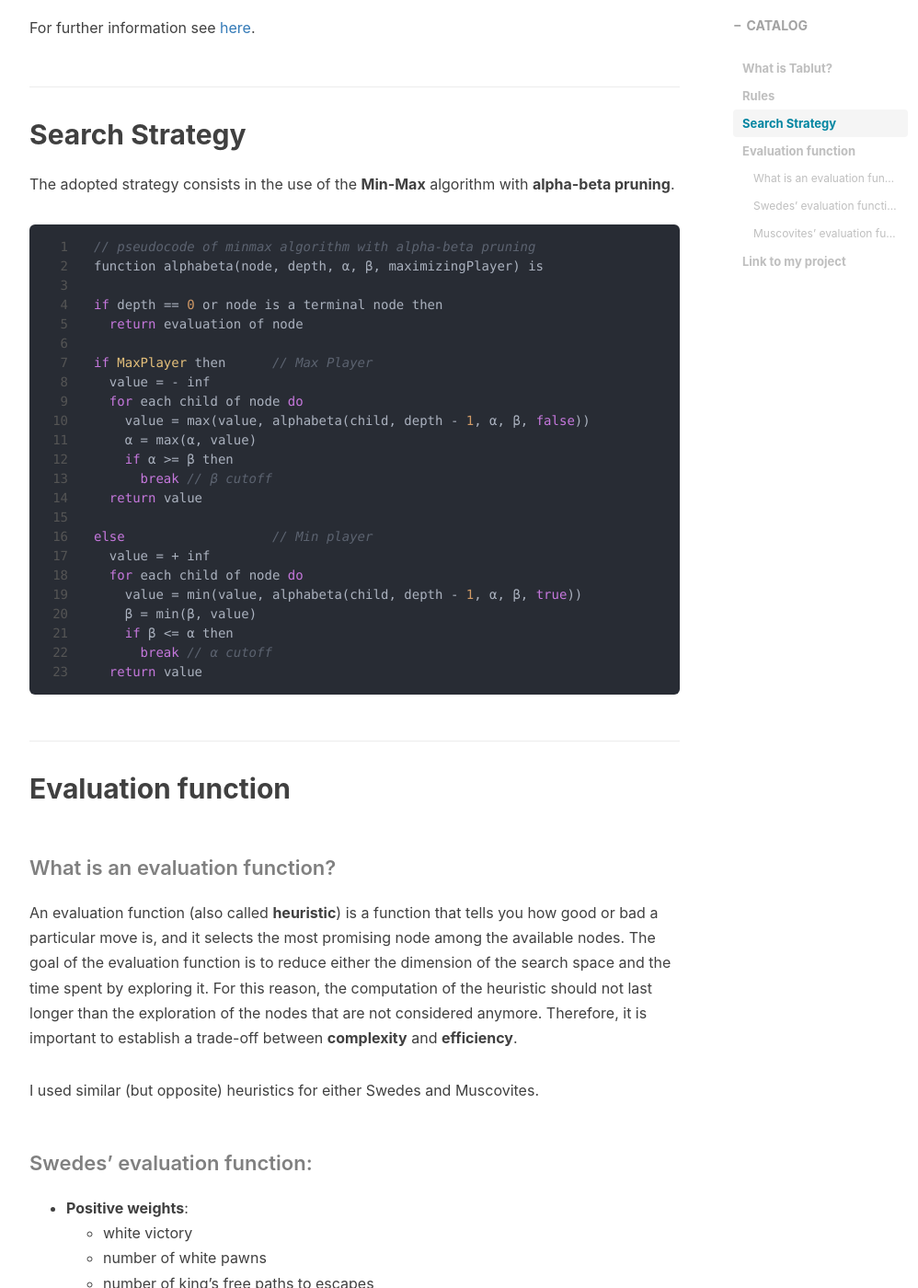
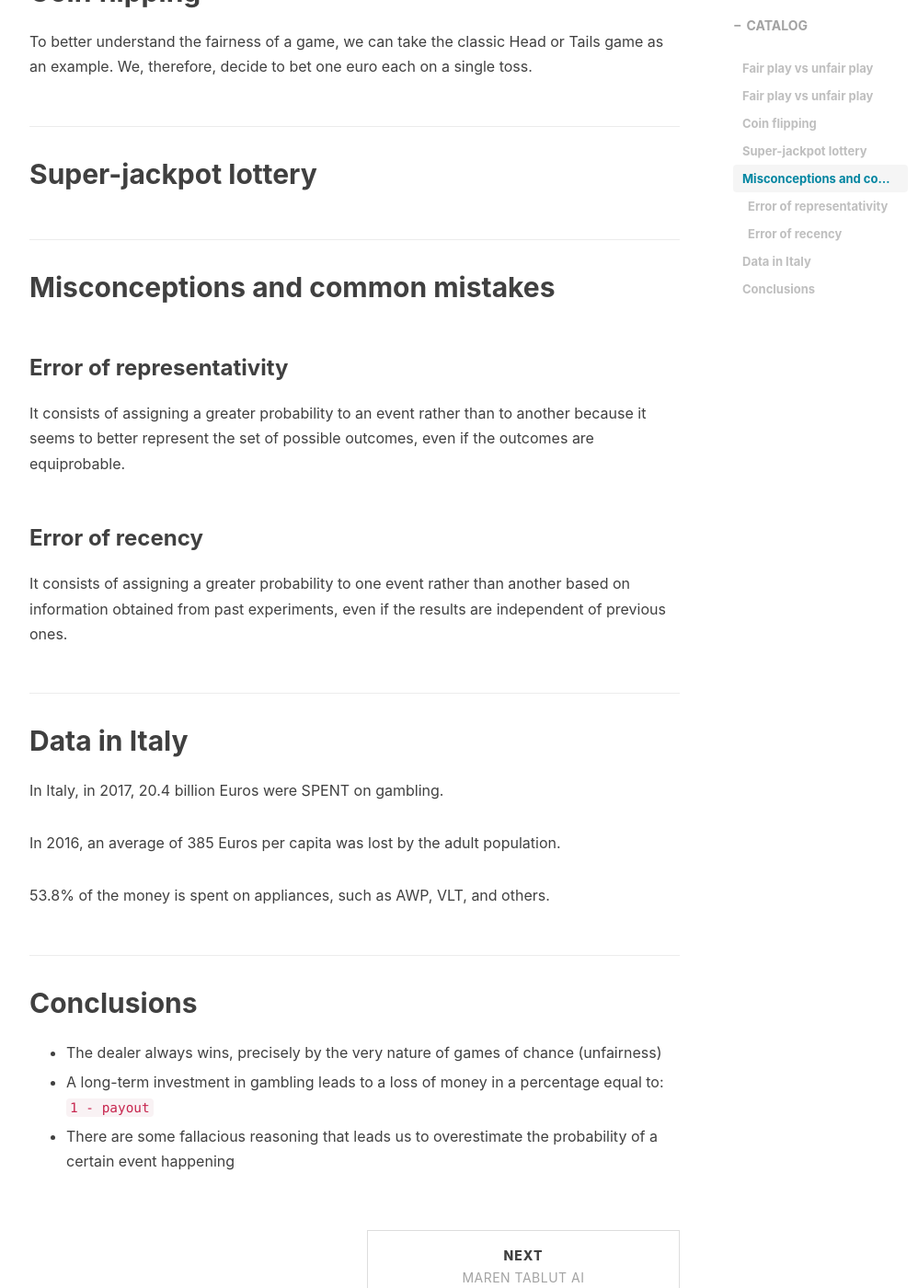
Before and after one commit to lucamarini22/lucamarini22.github.io, a Jekyll site: the page built from _posts/2019-12-17-minerva-gambling.md, in a window 1280 px wide and 1400 px high, scrolled down 1860 px. Shown: the whole window at 92% size, without its empty margins (233-1231 px from the left). Built offline with Jekyll 4.4.1, drawn with Linux system fonts in a browser that asks for light colours; nearby versions of some CDN libraries; comment, search, counter and statistics services are not loaded; some of the changed text lies outside the part shown.

Commit message:
modify post

````diff
--- a/_posts/2019-12-17-minerva-gambling.md
+++ b/_posts/2019-12-17-minerva-gambling.md
@@ -10,14 +10,19 @@ tags:
   - Minerva
 ---
 
-## What is Tablut?
+Gambling has existed for millennia and has taken on many forms. Humankind has always been accompanied by dices, first as predictors of natural events and the will of the gods, then as a  recreational game.
 
-Tablut is an ancient Northen Europe **board game** in which two players (white and black, respectively Swedes and Muscovites) play against each other on a 9x9 board.
-
-- **Swedes**' goal: make the king reaching one of the escapes
-- **Muscovites**' goal: capture the king
+But what are the real probabilities of winning?
 
 
+## Fair play vs unfair play
+
+A game is defined as **fair** when the money spent to play it is then all redistributed to the players in the form of prize pools.
+
+If, on the other hand, part of the money collected is withheld by the game organizer, it will be referred to as an **unfair** game.
+
+
+## Fair play vs unfair play
 
 ![](/img/in-post/board_tablut.png)
 
@@ -27,83 +32,40 @@ The above image shows the **initial configuration** of the board, where:
 - the orange square is the castle
 
 
-## Rules
+## Coin flipping
 
-The **main rules** of Tablut are the following:
-- any piece can move horizontally or verically, but not diagonally
-- no piece can ever pass over another piece in its path
-- a piece is captured if it is actively sorrounded by two opponent pieces in the same row or column (not diagonal)
-- if the king is near the castle, it has to be sorrounded by 3 enemies, while if it is inside the castle it has to be sorrounded by 4 Muscovites
-
-For further information see [here](https://en.wikipedia.org/wiki/Tafl_games).
+To better understand the fairness of a game, we can take the classic Head or Tails game as an example.
+We, therefore, decide to bet one euro each on a single toss.
 
 
 
-## Search Strategy
-
-The adopted strategy consists in the use of the **Min-Max** algorithm with **alpha-beta pruning**.
 
 
-```java
-// pseudocode of minmax algorithm with alpha-beta pruning
-function alphabeta(node, depth, α, β, maximizingPlayer) is
-
-if depth == 0 or node is a terminal node then
-  return evaluation of node
-
-if MaxPlayer then      // Max Player
-  value = - inf
-  for each child of node do
-    value = max(value, alphabeta(child, depth - 1, α, β, false))
-    α = max(α, value)
-    if α >= β then
-      break // β cutoff
-  return value
-
-else                   // Min player
-  value = + inf
-  for each child of node do
-    value = min(value, alphabeta(child, depth - 1, α, β, true))
-    β = min(β, value)
-    if β <= α then
-      break // α cutoff
-  return value
-```
-
-## Evaluation function
-
-#### What is an evaluation function?
-
-An evaluation function (also called **heuristic**) is a function that tells you how good or bad a particular move is, and it selects the most promising node among the available nodes. The goal of the evaluation function is to reduce either the dimension of the search space and the time spent by exploring it. For this reason, the computation of the heuristic should not last longer than the exploration of the nodes that are not considered anymore. Therefore, it is important to establish a trade-off between **complexity** and **efficiency**.
-
-I used similar (but opposite) heuristics for either Swedes and Muscovites.
-
-#### Swedes' evaluation function:
-
-- **Positive weights**:
-	- white victory
-	- number of white pawns
-	- number of king's free paths to escapes
-- **Negative weights**:
-	- number of black pawns
-	- number of black pawns that are adjacent to the king
-	- minimum king's Manhattan distance to escape
+## Super-jackpot lottery
 
 
+## Misconceptions and common mistakes
 
-#### Muscovites' evaluation function:
+### Error of representativity
 
-- **Positive weights**:
-	- black victory
-	- number of black pawns
-	- number of black pawns that are adjacent to the king
-	- minimum king's Manhattan distance to escape
-- **Negative weights**:
-	- white victory
-	- number of white pawns
-	- number of king's free paths to escapes
+It consists of assigning a greater probability to an event rather than to another because it seems to better represent the set of possible outcomes, even if the outcomes are equiprobable.
 
+### Error of recency
 
-## Link to my project
+It consists of assigning a greater probability to one event rather than another based on information obtained from past experiments, even if the results are independent of previous ones.
 
-You can find my project [here](https://github.com/lucamarini22/TablutAI).
+## Data in Italy
+
+In Italy, in 2017, 20.4 billion Euros were SPENT on gambling.
+
+In 2016, an average of 385 Euros per capita was lost by the adult population.
+
+53.8% of the money is spent on appliances, such as AWP, VLT, and others.
+
+## Conclusions
+
+- The dealer always wins, precisely by the very nature of games of chance (unfairness)
+
+- A long-term investment in gambling leads to a loss of money in a percentage equal to: `1 - payout`
+
+- There are some fallacious reasoning that leads us to overestimate the probability of a certain event happening
````
